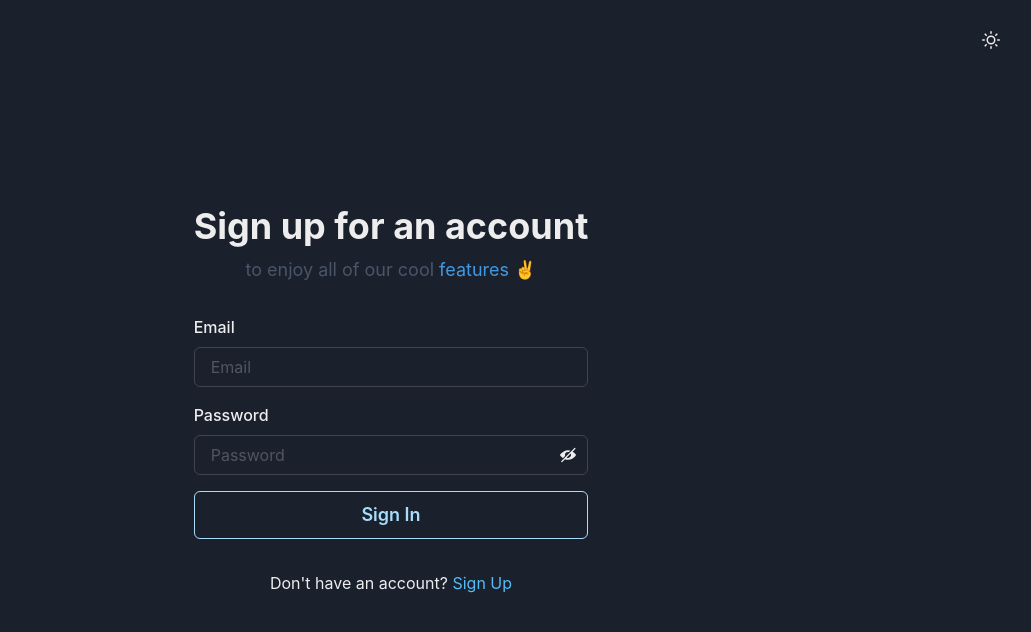
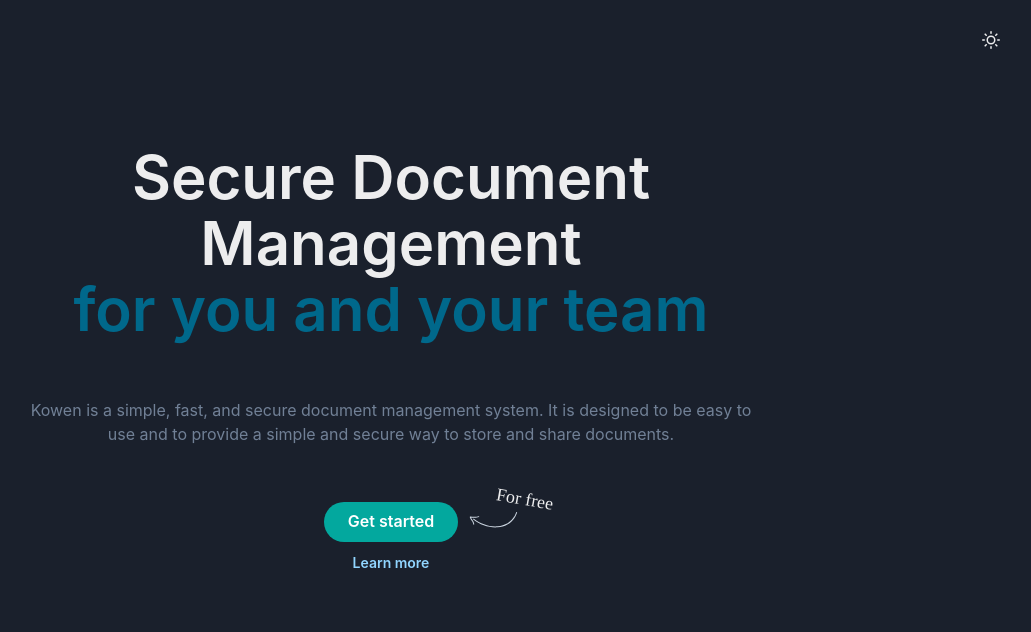
Before and after one commit to bobikenobi12/kowen, a React (Vite) app in the folder client/: page / in a window 1280 px wide. Before the commit this address led to /login. Shown: the top 632 px of the page, without its empty margins (249-1280 px from the left). Built offline with nearby package versions, Linux system fonts and the light colour scheme.

Commit message:
added hero page and some tooltips for easier interaction in Sign Up page

```diff
--- a/client/src/App.tsx
+++ b/client/src/App.tsx
@@ -1,8 +1,11 @@
 import { Routes, Route } from "react-router-dom";
 import { Box, Center, VStack, Text } from "@chakra-ui/react";
 
+import Hero from "./components/Hero";
+
 import Login from "./features/auth/Login";
 import Register from "./features/auth/Register";
+
 import NotFound from "./components/common/NotFound";
 
 import { PrivateOutlet } from "./utils/PrivateOutlet";
@@ -13,7 +16,8 @@
 		<Box>
 			<Routes>
 				<Route element={<PublicOutlet />}>
-					<Route index path="/login" element={<Login />} />
+					<Route index path="/" element={<Hero />} />
+					<Route path="/login" element={<Login />} />
 					<Route path="/register" element={<Register />} />
 				</Route>
 				<Route path="/" element={<PrivateOutlet />}>
--- /dev/null
+++ b/client/src/components/Hero.tsx
@@ -0,0 +1,98 @@
+import {
+	Box,
+	Heading,
+	Container,
+	Text,
+	Button,
+	Stack,
+	Icon,
+	useColorModeValue,
+	createIcon,
+	Highlight,
+} from "@chakra-ui/react";
+import { Link } from "react-router-dom";
+import ThemeToggle from "./common/ThemeToggle";
+
+export default function CallToActionWithAnnotation() {
+	return (
+		<Container maxW={"3xl"}>
+			<ThemeToggle />
+			<Stack
+				as={Box}
+				textAlign={"center"}
+				spacing={{ base: 8, md: 14 }}
+				py={{ base: 20, md: 36 }}>
+				<Heading
+					fontWeight={600}
+					fontSize={{ base: "2xl", sm: "4xl", md: "6xl" }}
+					lineHeight={"110%"}>
+					Secure Document Management <br />
+					<Text as={"span"} color={"cyan.400"}>
+						for you and your team
+					</Text>
+				</Heading>
+				<Text color={"gray.500"}>
+					Kowen is a simple, fast, and secure document management
+					system. It is designed to be easy to use and to provide a
+					simple and secure way to store and share documents.
+				</Text>
+				<Stack
+					direction={"column"}
+					spacing={3}
+					align={"center"}
+					alignSelf={"center"}
+					position={"relative"}>
+					<Button
+						bg={"teal.400"}
+						rounded={"full"}
+						color={"white"}
+						px={6}
+						_hover={{
+							bg: "teal.500",
+						}}>
+						<Link to="/register" state={{ from: "hero" }}>
+							Get started
+						</Link>
+					</Button>
+					<Button variant={"link"} colorScheme={"cyan"} size={"sm"}>
+						<Link to="/features" state={{ from: "hero" }}>
+							Learn more
+						</Link>
+					</Button>
+					<Box>
+						<Icon
+							as={Arrow}
+							color={useColorModeValue("gray.800", "gray.300")}
+							w={71}
+							position={"absolute"}
+							right={-71}
+							top={"10px"}
+						/>
+						<Text
+							fontSize={"lg"}
+							fontFamily={"Caveat"}
+							position={"absolute"}
+							right={"-95px"}
+							top={"-16px"}
+							transform={"rotate(10deg)"}>
+							For free
+						</Text>
+					</Box>
+				</Stack>
+			</Stack>
+		</Container>
+	);
+}
+
+const Arrow = createIcon({
+	displayName: "Arrow",
+	viewBox: "0 0 72 24",
+	path: (
+		<path
+			fillRule="evenodd"
+			clipRule="evenodd"
+			d="M0.600904 7.08166C0.764293 6.8879 1.01492 6.79004 1.26654 6.82177C2.83216 7.01918 5.20326 7.24581 7.54543 7.23964C9.92491 7.23338 12.1351 6.98464 13.4704 6.32142C13.84 6.13785 14.2885 6.28805 14.4722 6.65692C14.6559 7.02578 14.5052 7.47362 14.1356 7.6572C12.4625 8.48822 9.94063 8.72541 7.54852 8.7317C5.67514 8.73663 3.79547 8.5985 2.29921 8.44247C2.80955 9.59638 3.50943 10.6396 4.24665 11.7384C4.39435 11.9585 4.54354 12.1809 4.69301 12.4068C5.79543 14.0733 6.88128 15.8995 7.1179 18.2636C7.15893 18.6735 6.85928 19.0393 6.4486 19.0805C6.03792 19.1217 5.67174 18.8227 5.6307 18.4128C5.43271 16.4346 4.52957 14.868 3.4457 13.2296C3.3058 13.0181 3.16221 12.8046 3.01684 12.5885C2.05899 11.1646 1.02372 9.62564 0.457909 7.78069C0.383671 7.53862 0.437515 7.27541 0.600904 7.08166ZM5.52039 10.2248C5.77662 9.90161 6.24663 9.84687 6.57018 10.1025C16.4834 17.9344 29.9158 22.4064 42.0781 21.4773C54.1988 20.5514 65.0339 14.2748 69.9746 0.584299C70.1145 0.196597 70.5427 -0.0046455 70.931 0.134813C71.3193 0.274276 71.5206 0.70162 71.3807 1.08932C66.2105 15.4159 54.8056 22.0014 42.1913 22.965C29.6185 23.9254 15.8207 19.3142 5.64226 11.2727C5.31871 11.0171 5.26415 10.5479 5.52039 10.2248Z"
+			fill="currentColor"
+		/>
+	),
+});
--- a/client/src/features/auth/Register.tsx
+++ b/client/src/features/auth/Register.tsx
@@ -18,7 +18,7 @@
 	HStack,
 	InputGroup,
 	InputRightElement,
-	useBoolean,
+	Tooltip,
 } from "@chakra-ui/react";
 import ThemeToggle from "../../components/common/ThemeToggle";
 import { ViewIcon, ViewOffIcon } from "@chakra-ui/icons";
@@ -247,6 +247,14 @@
 														props.values.password
 													}
 												/>
+												<Tooltip
+													label={
+														showPassword
+															? "Hide Password"
+															: "Show Password"
+													}
+													aria-label="Show/Hide Password"
+													placement="top">
 													<InputRightElement h="full">
 														<Button
 															variant="ghost"
@@ -263,6 +271,7 @@
 															)}
 														</Button>
 													</InputRightElement>
+												</Tooltip>
 											</InputGroup>
 											<FormErrorMessage>
 												{props.errors.password}
--- a/client/src/theme.ts
+++ b/client/src/theme.ts
@@ -5,6 +5,44 @@
 	useSystemColorMode: true,
 };
 
-const theme = extendTheme({ config });
+const colors = {
+	cyan: {
+		50: "#E6F7FF",
+		100: "#BAE7FF",
+		200: "#91D5FF",
+		300: "#69C0FF",
+		400: "#00688B",
+		500: "#005A70",
+		600: "#004D55",
+	},
+	teal: {
+		50: "#E6FFFB",
+		100: "#B5F5EC",
+		200: "#87E8DE",
+		300: "#5CDBD0",
+		400: "#03A89E",
+		500: "#028C82",
+		600: "#027066",
+	},
+	red: {
+		50: "#FFF7E6",
+		100: "#FFE7BA",
+		200: "#FFD591",
+		300: "#FFC069",
+		400: "$CD3700",
+		500: "#CD3700",
+		600: "#A52A00",
+	},
+	darkOrange: {
+		50: "#FFF7E6",
+		100: "#FFE7BA",
+		200: "#FFD591",
+		300: "#FFC069",
+		400: "#FF6103",
+		500: "#FF6103",
+		600: "#A52A00",
+	},
+};
 
+const theme = extendTheme({ config, colors });
 export default theme;
```
Lines whose indentation alone changed are shown as unchanged.
